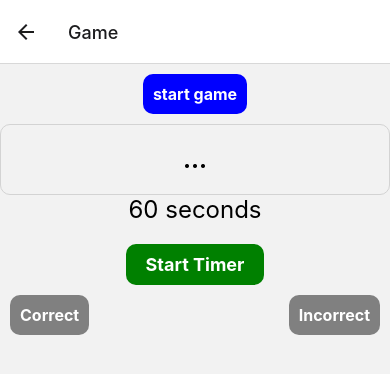
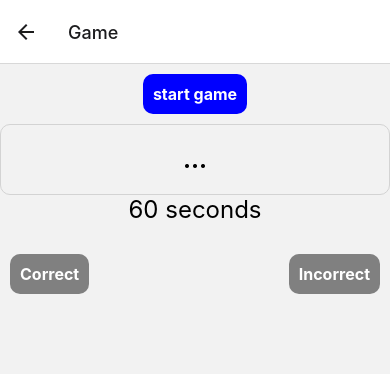
Before and after one commit to YanisOuah/Charade, a React Native app: screen /Game in a window 390 px wide. Shown: the top 374 px of the page. Built offline with nearby package versions, Linux system fonts and the light colour scheme.

Commit message:
remove timer reset

```diff
--- a/src/components/Timer.tsx
+++ b/src/components/Timer.tsx
@@ -1,5 +1,5 @@
 import React, {useState, useEffect} from 'react';
-import {View, Text, TouchableOpacity, StyleSheet} from 'react-native';
+import {View, Text, StyleSheet} from 'react-native';
 
 const useTimer = (initialSeconds = 60) => {
   const [seconds, setSeconds] = useState(initialSeconds);
@@ -7,11 +7,6 @@ const useTimer = (initialSeconds = 60) => {
 
   const startTimer = () => {
     setIsActive(true);
-  };
-
-  const resetTimer = () => {
-    setIsActive(false);
-    setSeconds(initialSeconds);
   };
 
   useEffect(() => {
@@ -32,15 +27,6 @@ const useTimer = (initialSeconds = 60) => {
     timerComponent: (
       <View style={styles.container}>
         <Text style={styles.timerText}>{seconds} seconds</Text>
-        {!isActive ? (
-          <TouchableOpacity style={styles.startButton} onPress={startTimer}>
-            <Text style={styles.buttonText}>Start Timer</Text>
-          </TouchableOpacity>
-        ) : (
-          <TouchableOpacity style={styles.resetButton} onPress={resetTimer}>
-            <Text style={styles.buttonText}>Reset Timer</Text>
-          </TouchableOpacity>
-        )}
       </View>
     ),
     startTimer,
```
